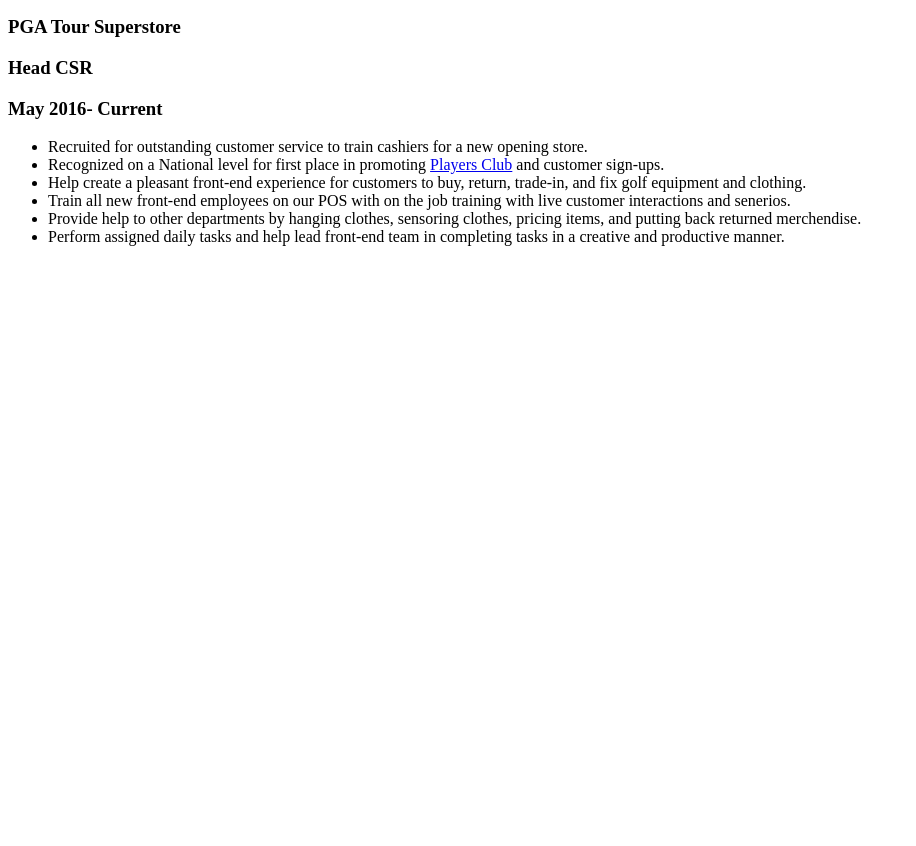
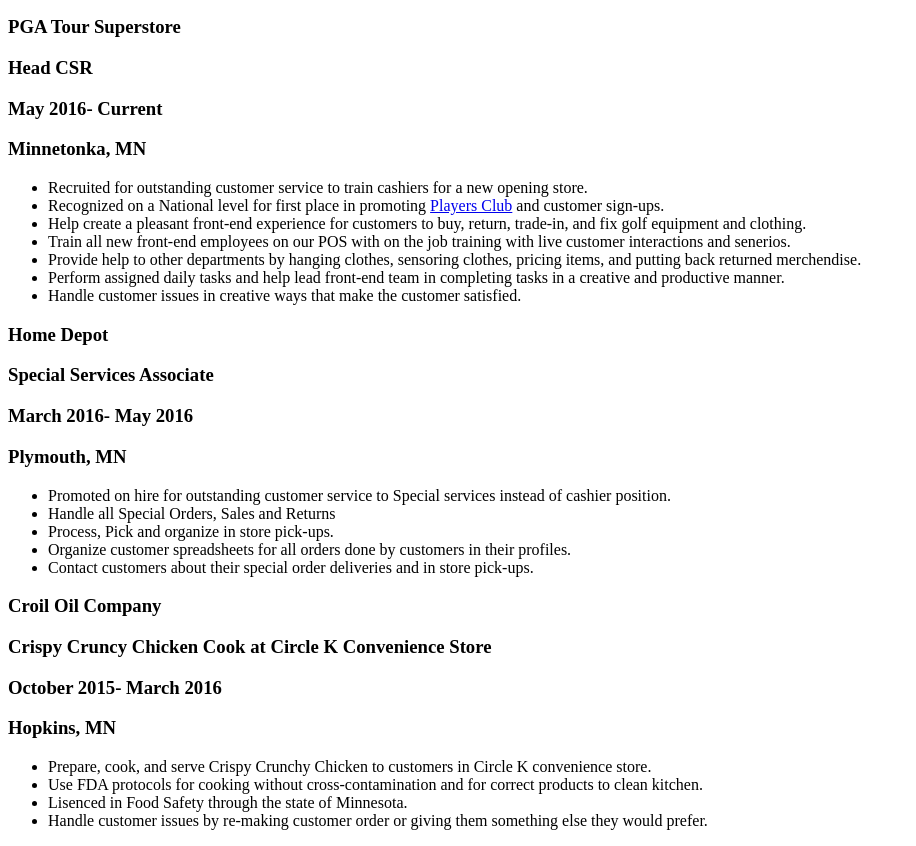
Before and after one commit to alaethiadvoracek/alaethiadvoracek.github.io, a plain HTML site: page index.html in a window 1280 px wide. Shown: the part 280-1126 px from the top of the page, without its empty margins (0-916 px from the left). Before the commit the page ends 800 px from the top, so only its background shows below. Drawn offline with Linux system fonts and the light colour scheme.

Commit message:
Update index.html

```diff
--- a/index.html
+++ b/index.html
@@ -22,6 +22,7 @@
   <h3>PGA Tour Superstore</h3>
     <h3>Head CSR</h3>
   <h3>May 2016- Current</h3>
+  <h3>Minnetonka, MN</h3>
   <ul>
     <li> Recruited for outstanding customer service to train cashiers for a new opening store. </li>
     <li> Recognized on a National level for first place in promoting <a href="http://www.pgatoursuperstore.com/account/account_login.jsp">Players Club</a>
@@ -30,6 +31,30 @@
     <li> Train all new front-end employees on our POS with on the job training with live customer interactions and senerios. </li>
     <li> Provide help to other departments by hanging clothes, sensoring clothes, pricing items, and putting back returned merchendise.</li>
     <li> Perform assigned daily tasks and help lead front-end team in completing tasks in a creative and productive manner.</li>
+    <li> Handle customer issues in creative ways that make the customer satisfied. </li>
+    </ul>
+    <h3>Home Depot</h3>
+    <h3>Special Services Associate</h3>
+    <h3>March 2016- May 2016</h3>
+  <h3>Plymouth, MN</h3>
+    <ul>
+      <li> Promoted on hire for outstanding customer service to Special services instead of cashier position.
+      <li> Handle all Special Orders, Sales and Returns </li>
+      <li> Process, Pick and organize in store pick-ups. </li>
+      <li> Organize customer spreadsheets for all orders done by customers in their profiles. </li>
+      <li> Contact customers about their special order deliveries and in store pick-ups. </li>
+  </ul>
+  <h3>Croil Oil Company</h3>
+  <h3>Crispy Cruncy Chicken Cook at Circle K Convenience Store</h3>
+  <h3>October 2015- March 2016</h3>
+  <h3>Hopkins, MN</h3>
+  <ul>
+    <li>Prepare, cook, and serve Crispy Crunchy Chicken to customers in Circle K convenience store. </li>
+    <li> Use FDA protocols for cooking without cross-contamination and for correct products to clean kitchen.
+    <li> Lisenced in Food Safety through the state of Minnesota. </li>
+    <li> Handle customer issues by re-making customer order or giving them something else they would prefer.
+  </ul>
+
 
 
 
```
